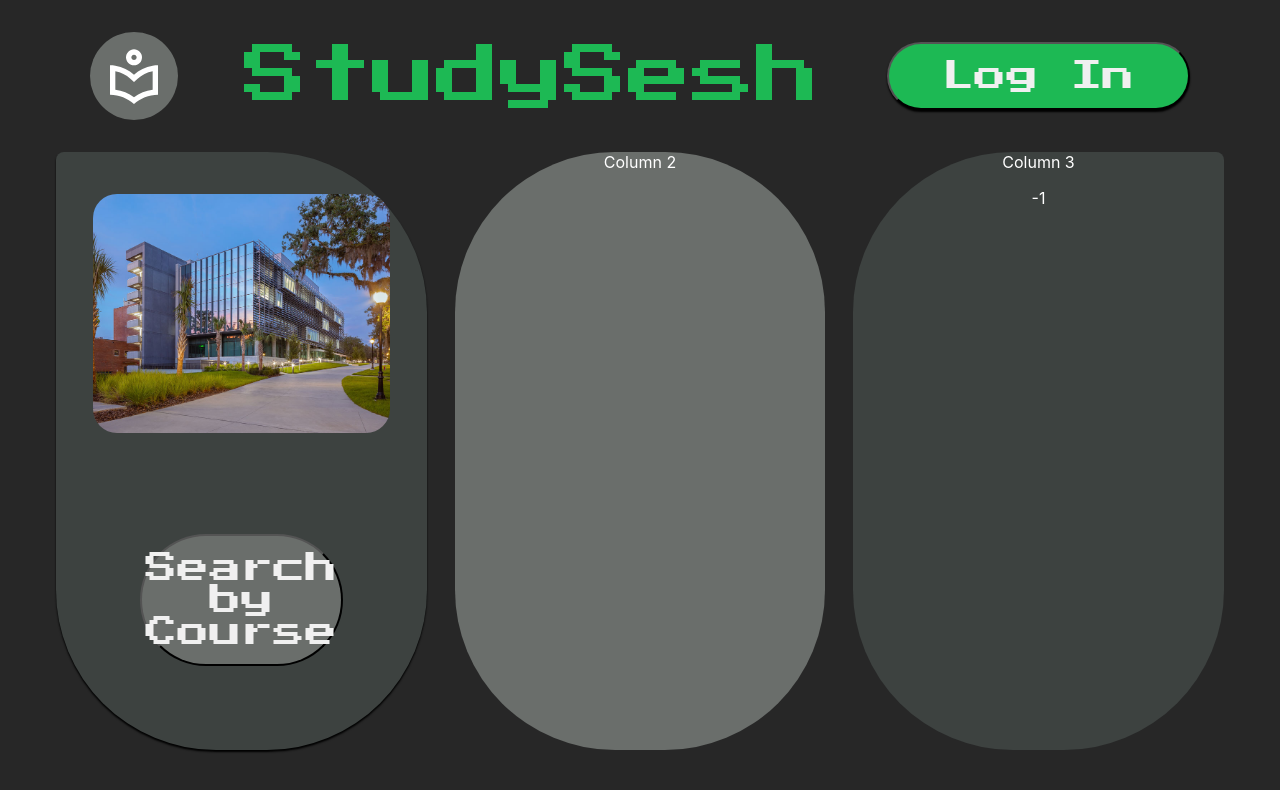
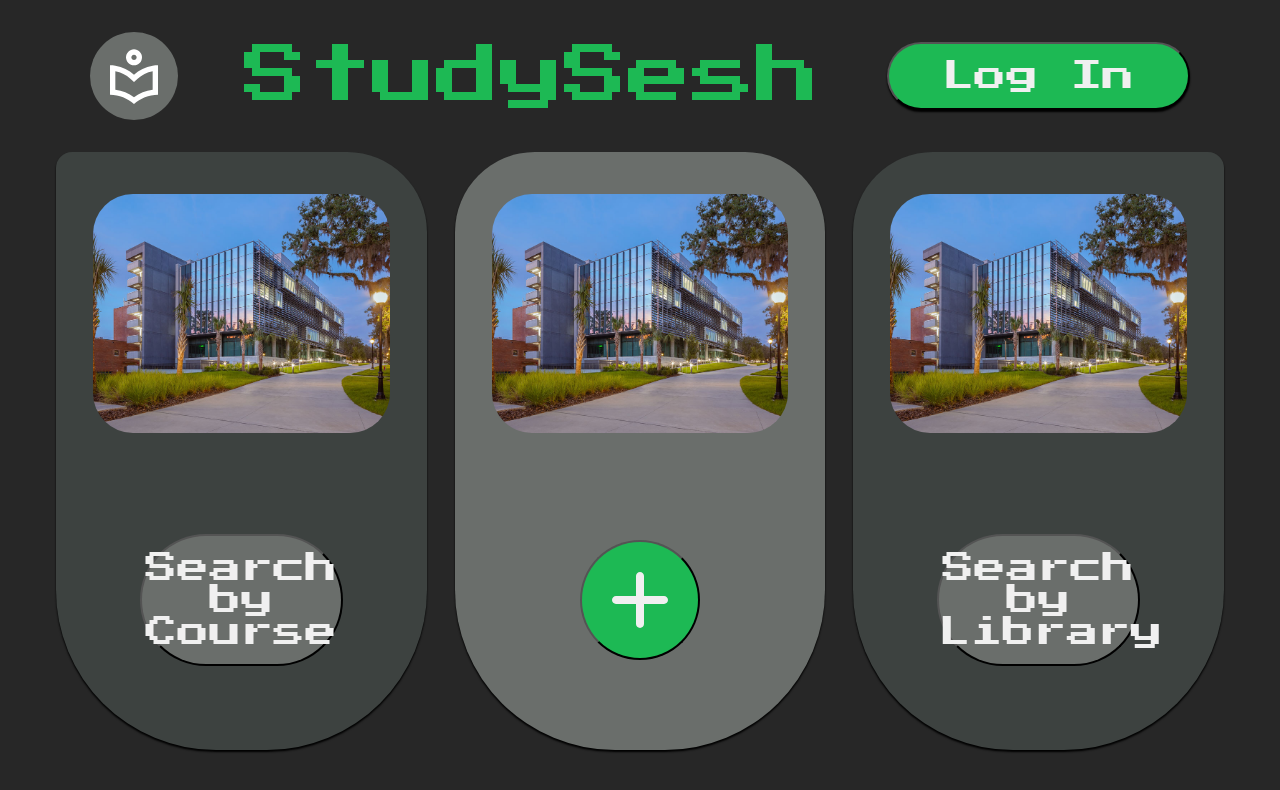
Before and after one commit to bnielsen1/SwampHacks2025, a React (Create React App) app in the folder frontend/studysesh/: page / in a window 1280 px wide. Shown: the top 790 px of the page. Built offline with nearby package versions, Linux system fonts and the light colour scheme; no server answers; a web font is replaced by a local one.

Commit message:
Enhance MainPage layout with new session and library search buttons, update styles for improved UI

```diff
--- a/frontend/studysesh/src/components/MainPage/MainPage.js
+++ b/frontend/studysesh/src/components/MainPage/MainPage.js
@@ -54,12 +54,23 @@ function MainPage() {
             <button className={styles.courseButton}>Search by Course</button>
           </div>
         </div>
-        <div className={styles.middleColumn}>Column 2</div>
+        <div className={styles.middleColumn}>
+        <div className={styles.menuImageContainer}>
+            <img src="/images/TempImage.jpg" alt="middleImage" className={styles.menuImage}/>
+          </div>
+          <div className={styles.sessionButtonContainer}>
+            <button className={styles.sessionButton}>
+              <img src="/images/ic_round-plus.svg" alt="plusSymbol" className={styles.plusSymbol}/>
+            </button>
+          </div>
+        </div>
         <div className={styles.rightColumn}>
-          Column 3
-        <p>{id}</p>
-        <p>{course}</p>
-        <p>{library}</p>
+          <div className={styles.menuImageContainer}>
+            <img src="/images/TempImage.jpg" alt="rightImage" className={styles.menuImage}/>
+          </div>
+          <div className={styles.libraryButtonContainer}>
+            <button className={styles.libraryButton}>Search by Library</button>
+          </div>
         </div>
       </div>
     </div>
--- a/frontend/studysesh/src/components/MainPage/MainPage.module.css
+++ b/frontend/studysesh/src/components/MainPage/MainPage.module.css
@@ -98,8 +98,8 @@
   background-color: var(--blackOlive);
   box-shadow: 0 2px 2px black;
   color: white;
-  border-top-left-radius: 1vh;
-  border-top-right-radius: 20vh;
+  border-top-left-radius: 2vh;
+  border-top-right-radius: 10vh;
   border-bottom-left-radius: 20vh;
   border-bottom-right-radius: 20vh;
   justify-content: space-between;
@@ -111,7 +111,6 @@
   align-items: center;
   width: 100%;
   flex: 1;
-  /* padding: vh 2vw; */
 }
 
 .menuImage {
@@ -121,7 +120,7 @@
   margin-top: 3vh;
   height: 80%;
   object-fit: cover;
-  border-radius: 3vh;;
+  border-radius: 5vh;;
 }
 
 .courseButtonContainer {
@@ -143,26 +142,86 @@
   color: var(--light);
 }
 
+.courseButton:hover {
+  background-color: var(--ashGray);
+}
+
 .middleColumn {
+  display: flex;
+  align-items: center;
+  flex-direction: column;
   flex: 1;
   width: 100%;
   height: 100%;
   margin-right: 2.2vw;
-  box-sizing: border-box;
   background-color: var(--dimGray);
+  box-shadow: 0 2px 2px black;
   color: white;
-  border-radius: 20vh;
+  border-top-left-radius: 10vh;
+  border-top-right-radius: 10vh;
+  border-bottom-left-radius: 20vh;
+  border-bottom-right-radius: 20vh;
+  justify-content: space-between;
+}
+
+.sessionButtonContainer {
+  display: flex;
+  justify-content: center;
+  align-items: center;
+  flex: 1;
+}
+
+.sessionButton {
+  font-family: "Press Start 2P", serif;
+  font-weight: 400;
+  font-style: normal;
+  font-size: 4vh;
+  width: 15vh;
+  height: 15vh;
+  padding: 0vh 0vw;
+  border-radius: 10vh;
+  background-color: var(--spotGreen);
+  color: var(--light);
+}
+
+.sessionButton:hover {
+  background-color: var(--lightGreen);
 }
 
 .rightColumn {
+  display: flex;
+  align-items: center;
+  flex-direction: column;
   flex: 1;
-  width: 100%;
-  height: 100%;
-  box-sizing: border-box;
   background-color: var(--blackOlive);
+  box-shadow: 0 2px 2px black;
   color: white;
-  border-top-left-radius: 20vh;
-  border-top-right-radius: 1vh;
+  border-top-left-radius: 10vh;
+  border-top-right-radius: 2vh;
   border-bottom-left-radius: 20vh;
   border-bottom-right-radius: 20vh;
+  justify-content: space-between;
 }
+
+.libraryButtonContainer {
+  display: flex;
+  justify-content: center;
+  align-items: center;
+  flex: 1;
+}
+
+.libraryButton {
+  font-family: "Press Start 2P", serif;
+  font-weight: 400;
+  font-style: normal;
+  font-size: 4vh;
+  width: 55%;
+  padding: 2vh 0vw;
+  border-radius: 10vh;
+  background-color: var(--dimGray);
+  color: var(--light);
+}
+
+.libraryButton:hover {
+  background-color: var(--ashGray);
+}
```
Also changed, not shown: frontend/studysesh/public/images/ic_round-plus.svg (added), frontend/studysesh/src/components/CourseSearch/CourseSearch.js (added), frontend/studysesh/src/components/CourseSearch/CourseSearch.module.css (added), frontend/studysesh/src/components/LibrarySearch/CourseSearch.js (added), frontend/studysesh/src/components/LibrarySearch/CourseSearch.module.css (added), frontend/studysesh/src/components/NewSession/NewSession.css (added), frontend/studysesh/src/components/NewSession/NewSession.js (added).
